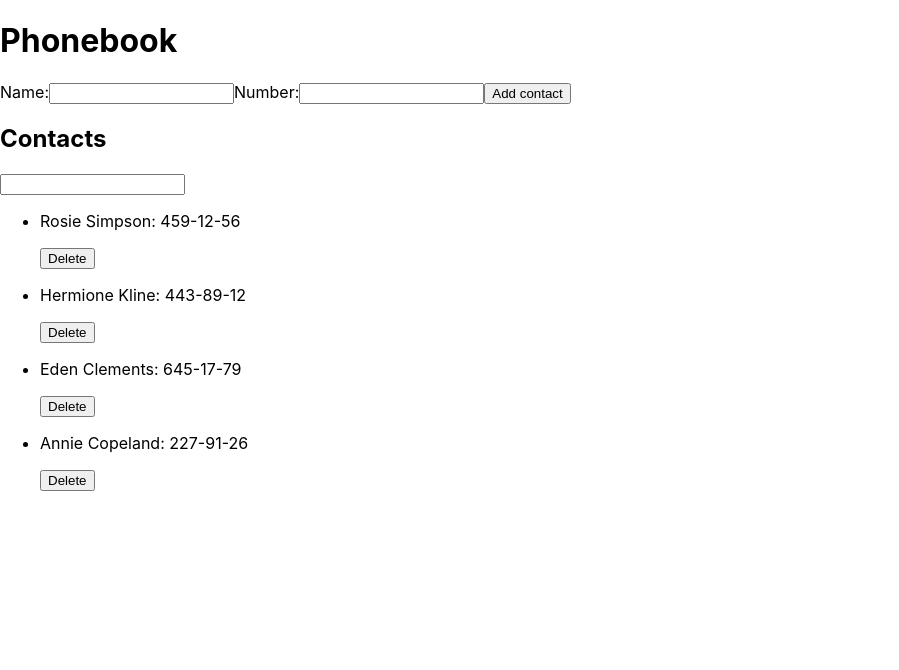
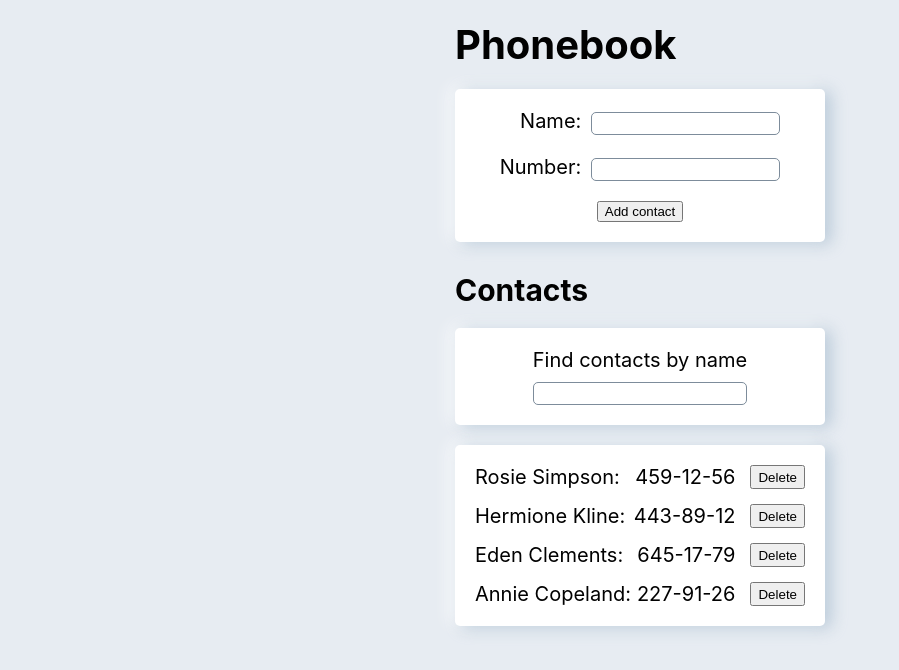
Before and after one commit to vladislav-slobodenjuk/goit-fs78-react-hw-02-phonebook, a React (Create React App) app: page / in a window 1280 px wide. Shown: the top 670 px of the page, without its empty margins (0-899 px from the left). Built offline with nearby package versions, Linux system fonts and the light colour scheme.

Commit message:
styles & notification

```diff
--- a/package.json
+++ b/package.json
@@ -11,6 +11,7 @@
     "react": "^18.1.0",
     "react-dom": "^18.1.0",
     "react-scripts": "5.0.1",
+    "styled-components": "^5.3.1",
     "web-vitals": "^2.1.3"
   },
   "scripts": {
--- a/src/components/App.jsx
+++ b/src/components/App/App.jsx
@@ -1,8 +1,9 @@
 import { Component } from 'react';
 import { nanoid } from 'nanoid';
-import ContactForm from './ContactForm/ContactForm';
-import ContactList from './ContactList/ContactList';
-import Filter from './Filter/Filter';
+import ContactForm from '../ContactForm/ContactForm';
+import ContactList from '../ContactList/ContactList';
+import Filter from '../Filter/Filter';
+import { Container } from './App.styled';
 
 export class App extends Component {
   state = {
@@ -37,7 +38,7 @@
   filterContacts = () => {
     const { filter, contacts } = this.state;
     return contacts.filter(({ name }) =>
-      name.toLocaleLowerCase().includes(filter.toLocaleLowerCase())
+      name.toLowerCase().includes(filter.toLowerCase())
     );
   };
 
@@ -52,7 +53,7 @@
     const filteredContacts = this.filterContacts();
 
     return (
-      <div>
+      <Container>
         <h1>Phonebook</h1>
         <ContactForm
           // onInputChange={this.handleInputChange}
@@ -64,7 +65,7 @@
           contacts={filteredContacts}
           onDeleteClick={this.handleDelete}
         />
-      </div>
+      </Container>
     );
   }
 }
--- /dev/null
+++ b/src/components/App/App.styled.js
@@ -0,0 +1,53 @@
+import styled from 'styled-components';
+
+export const Container = styled.div`
+  padding-top: 20px;
+  padding-bottom: 20px;
+  margin-right: auto;
+  margin-left: auto;
+  width: 370px;
+
+  font-size: 20px;
+  color: #010101;
+
+  h1,
+  h2 {
+    margin-bottom: 20px;
+    /* text-align: center; */
+  }
+
+  form {
+    margin-bottom: 30px;
+  }
+
+  input {
+    border-radius: 5px;
+    border: 1px solid #7d8c9b;
+  }
+
+  & div {
+    margin-bottom: 20px;
+  }
+
+  input {
+    padding: 3px 5px;
+  }
+
+  button {
+    cursor: pointer;
+  }
+
+  @media screen and (min-width: 768px) {
+    width: 768;
+    /* padding-left: 32px; */
+    /* padding-right: 32px; */
+  }
+  /* @media screen and (min-width: 1280px) {
+    width: 1280px;
+  } */
+
+  /* display: flex; */
+  /* flex-direction: column; */
+  /* align-items: center; */
+  /* justify-content: center; */
+`;
--- a/src/components/ContactForm/ContactForm.jsx
+++ b/src/components/ContactForm/ContactForm.jsx
@@ -1,5 +1,6 @@
 import React, { Component } from 'react';
 import PropTypes from 'prop-types';
+import { StyledForm } from './ContactForm.styled';
 
 export default class ContactForm extends Component {
   static propTypes = {
@@ -20,7 +21,7 @@
     const { onHandleSubmit } = this.props;
 
     return (
-      <form
+      <StyledForm
         onSubmit={e => {
           onHandleSubmit(e);
           this.setState({ name: '', number: '' });
@@ -52,7 +53,7 @@
           />
         </label>
         <button type="submit">Add contact</button>
-      </form>
+      </StyledForm>
     );
   }
 }
--- /dev/null
+++ b/src/components/ContactForm/ContactForm.styled.js
@@ -0,0 +1,28 @@
+import styled from 'styled-components';
+
+export const StyledForm = styled.form`
+  display: flex;
+  flex-direction: column;
+  flex-wrap: wrap;
+  align-content: center;
+  align-items: flex-end;
+
+  padding: 20px;
+
+  background-color: white;
+  border-radius: 5px;
+  box-shadow: rgba(136, 165, 191, 0.48) 6px 2px 16px 0px,
+    rgba(255, 255, 255, 0.8) -6px -2px 16px 0px;
+
+  label {
+    margin-bottom: 20px;
+  }
+
+  input {
+    margin-left: 10px;
+  }
+
+  button {
+    align-self: center;
+  }
+`;
--- a/src/components/ContactList/ContactList.jsx
+++ b/src/components/ContactList/ContactList.jsx
@@ -1,9 +1,10 @@
 import PropTypes from 'prop-types';
 import ListItem from './ListItem/ListItem';
+import { StyledList } from './ContactList.styled';
 
 export default function ContactList({ contacts, onDeleteClick }) {
   return (
-    <ul>
+    <StyledList>
       {contacts.map(contact => (
         <ListItem
           key={contact.id}
@@ -11,7 +12,8 @@
           onDeleteClick={onDeleteClick}
         />
       ))}
-    </ul>
+      {contacts.length === 0 && <p>Nothing found</p>}
+    </StyledList>
   );
 }
 
--- /dev/null
+++ b/src/components/ContactList/ContactList.styled.js
@@ -0,0 +1,40 @@
+import styled from 'styled-components';
+
+export const StyledList = styled.ul`
+  display: flex;
+  flex-direction: column;
+
+  padding: 20px;
+
+  background-color: white;
+  border-radius: 5px;
+  box-shadow: rgba(136, 165, 191, 0.48) 6px 2px 16px 0px,
+    rgba(255, 255, 255, 0.8) -6px -2px 16px 0px;
+
+  li {
+    display: flex;
+    justify-content: space-between;
+
+    &:not(:last-child) {
+      margin-bottom: 15px;
+    }
+
+    p {
+      display: flex;
+      justify-content: space-between;
+      flex-grow: 1;
+    }
+
+    span {
+      align-self: flex-end;
+    }
+  }
+
+  p {
+    text-align: center;
+  }
+
+  button {
+    margin-left: 15px;
+  }
+`;
--- a/src/components/ContactList/ListItem/ListItem.jsx
+++ b/src/components/ContactList/ListItem/ListItem.jsx
@@ -3,14 +3,16 @@
 export default function ListItem({ contact, onDeleteClick }) {
   const { id, name, number } = contact;
   return (
+    <>
       <li>
         <p>
-        {name}: {number}
+          {name}: <span>{number}</span>
         </p>
         <button type="button" onClick={() => onDeleteClick(id)}>
           Delete
         </button>
       </li>
+    </>
   );
 }
 
--- a/src/components/Filter/Filter.jsx
+++ b/src/components/Filter/Filter.jsx
@@ -1,13 +1,17 @@
 import PropTypes from 'prop-types';
+import { StyledFilter } from './Filter.styled';
 
 export default function Filter({ filterValue, onFilterChange }) {
   return (
+    <StyledFilter>
+      <label htmlFor="filter">Find contacts by name</label>
       <input
         type="text"
         name="filter"
         value={filterValue}
         onChange={onFilterChange}
       />
+    </StyledFilter>
   );
 }
 
--- /dev/null
+++ b/src/components/Filter/Filter.styled.js
@@ -0,0 +1,20 @@
+import styled from 'styled-components';
+
+export const StyledFilter = styled.div`
+  display: flex;
+  flex-direction: column;
+  flex-wrap: wrap;
+  align-content: center;
+  /* align-items: center; */
+
+  padding: 20px;
+
+  background-color: white;
+  border-radius: 5px;
+  box-shadow: rgba(136, 165, 191, 0.48) 6px 2px 16px 0px,
+    rgba(255, 255, 255, 0.8) -6px -2px 16px 0px;
+
+  input {
+    margin-top: 10px;
+  }
+`;
--- a/src/index.css
+++ b/src/index.css
@@ -2,6 +2,8 @@
 
 body {
   margin: 0;
+  background-color: #e7ecf2;
+
   font-family: -apple-system, BlinkMacSystemFont, 'Segoe UI', 'Roboto', 'Oxygen',
     'Ubuntu', 'Cantarell', 'Fira Sans', 'Droid Sans', 'Helvetica Neue',
     sans-serif;
@@ -13,3 +15,30 @@
   font-family: source-code-pro, Menlo, Monaco, Consolas, 'Courier New',
     monospace;
 }
+
+* {
+  box-sizing: border-box;
+}
+
+h1,
+h2,
+h3,
+h4,
+h5,
+h6,
+p {
+  margin: 0;
+}
+
+ul,
+ol {
+  margin: 0;
+  padding: 0;
+  list-style: none;
+}
+
+img {
+  display: block;
+  max-width: 100%;
+  height: auto;
+}
--- a/src/index.js
+++ b/src/index.js
@@ -1,6 +1,6 @@
 import React from 'react';
 import ReactDOM from 'react-dom/client';
-import { App } from 'components/App';
+import { App } from 'components/App/App';
 import './index.css';
 
 ReactDOM.createRoot(document.getElementById('root')).render(
```
Also changed, not shown: 1 other file (tests, documents, lock files or other folders). Lines whose indentation alone changed are shown as unchanged.
